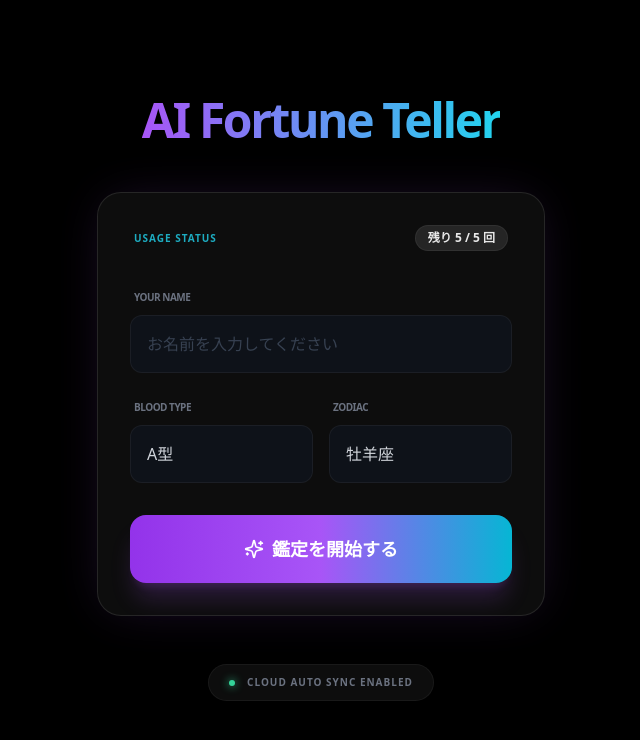
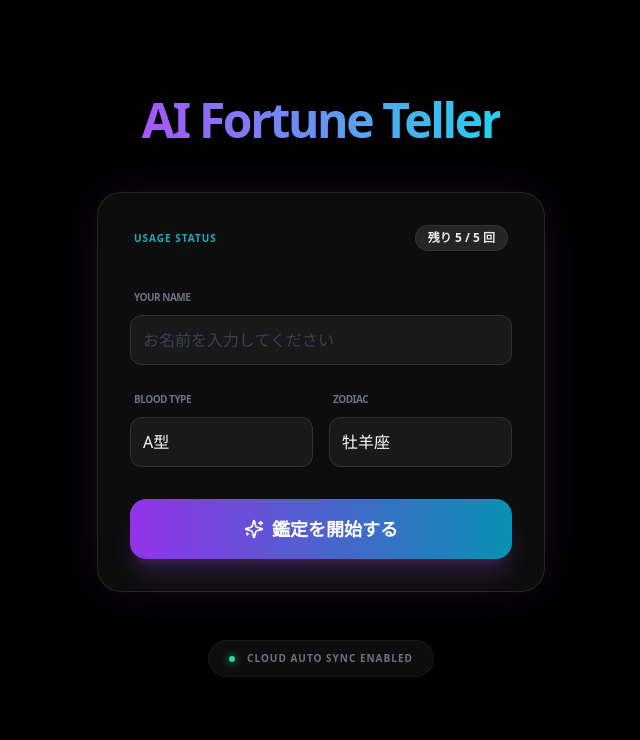
Before and after one commit to chabin0323-dev/uranai-kojin, a Next.js app: page / in a window 1280 px wide. Shown: the top 740 px of the page, without its empty margins (319-959 px from the left). Built offline with nearby package versions, Linux system fonts and the light colour scheme.

Commit message:
Update globals.css

```diff
--- a/app/globals.css
+++ b/app/globals.css
@@ -2,19 +2,43 @@
 @tailwind components;
 @tailwind utilities;
 
-/* 🌌 背景を強制的に漆黒にする */
-html, body {
-  background-color: #000000 !important;
+/* 🌌 全体の背景と文字色 */
+body {
+  background-color: #000000;
   color: #ffffff;
-  margin: 0;
-  padding: 0;
-  height: 100%;
+  font-family: sans-serif;
 }
 
-/* 🔮 文字を紫から水色のグラデーションにする */
+/* 🔮 見出しのグラデーション */
 h1 {
   background: linear-gradient(90deg, #a855f7 0%, #22d3ee 100%) !important;
   -webkit-background-clip: text !important;
   -webkit-text-fill-color: transparent !important;
-  display: inline-block;
+  font-weight: 800;
+  letter-spacing: -0.05em;
 }
+
+/* ⌨️ 入力フォームとボタンの装飾 */
+input, select {
+  background-color: rgba(255, 255, 255, 0.05) !important;
+  border: 1px solid rgba(255, 255, 255, 0.1) !important;
+  color: white !important;
+  padding: 12px !important;
+  border-radius: 12px !important;
+  outline: none;
+}
+
+button {
+  background: linear-gradient(90deg, #9333ea, #0891b2) !important;
+  color: white !important;
+  font-weight: bold !important;
+  padding: 16px !important;
+  border-radius: 16px !important;
+  border: none !important;
+  cursor: pointer;
+  transition: opacity 0.2s;
+}
+
+button:hover {
+  opacity: 0.9;
+}
```
